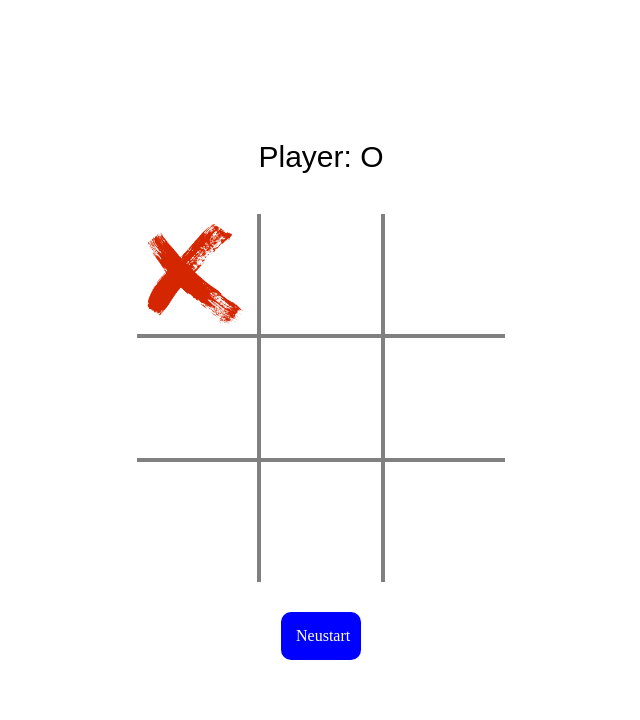
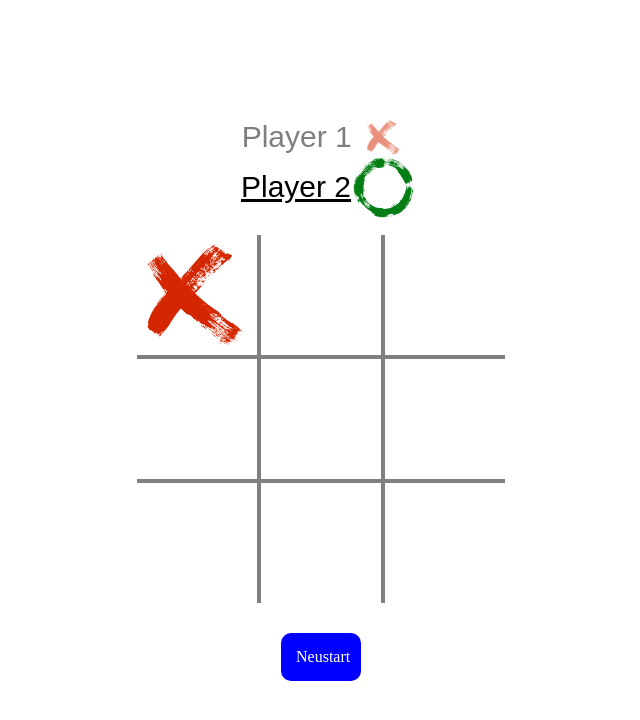
Before and after one commit to BastianHarttung/Tic-Tac-Toe, a plain HTML site: page index.html in a window 1280 px wide. Both pictures are taken after a click on the element 517 px from the left and 275 px from the top of the page. Shown: the whole page, without its empty margins (319-959 px from the left). Drawn offline with Linux system fonts and the light colour scheme.

Commit message:
player show

```diff
--- a/index.html
+++ b/index.html
@@ -13,7 +13,14 @@
 
     <div id="Game" class="game">
 
-        <div class="player">Player: <span id="Player"></span></div>
+        <div class="player-container">
+            <div id="Player1-container" class="player">
+                <span id="Player1">Player 1 </span><img src="./img/X.png">
+            </div>
+            <div id="Player2-container" class="player">
+                <span id="Player2">Player 2 </span><img src="./img/O.png">
+            </div>
+        </div>
 
         <table>
             <tr>
--- a/script.js
+++ b/script.js
@@ -1,10 +1,15 @@
 let fields = [];
 let player = 'X';
+let winner;
 
 function startGame(){
+    winner = undefined;
     player = 'X';
     fields = [];
-    document.getElementById('Player').innerHTML = player;
+
+    document.getElementById('Player1-container').classList.add('active');
+    document.getElementById('Player2-container').classList.remove('active');
+
     cleanField();
     draw();
 
@@ -22,11 +27,13 @@ function fillShape(id){
 
     if (player == 'X') {
         fields[id] = 'X';
-        document.getElementById('Player').innerHTML = 'O';
+        document.getElementById('Player2-container').classList.add('active');
+        document.getElementById('Player1-container').classList.remove('active');
         player = 'O';
     }else if (player =='O'){
         fields[id] = 'O';
-        document.getElementById('Player').innerHTML = 'X';
+        document.getElementById('Player1-container').classList.add('active');
+        document.getElementById('Player2-container').classList.remove('active');
         player = 'X';
     }
 
@@ -46,33 +53,31 @@ function draw(){
 };
 
 function checkForWin(){
-    let winner;
-
     /* Horizontal */
-    if(fields[0] == fields[1] && fields[1] == fields[2]){
+    if(fields[0] == fields[1] && fields[1] == fields[2] && fields[0]){
         winner = fields[0];
     }
-    else if(fields[3] == fields[4] && fields[4] == fields[5]){
+    if(fields[3] == fields[4] && fields[4] == fields[5] && fields[3]){
         winner = fields[3];
     }
-    else if(fields[6] == fields[7] && fields[7] == fields[8]){
+    if(fields[6] == fields[7] && fields[7] == fields[8] && fields[6]){
         winner = fields[6];
     }
     /* Vertikal */
-    else if(fields[0] == fields[3] && fields[3] == fields[6]){
+    if(fields[0] == fields[3] && fields[3] == fields[6] && fields[0]){
         winner = fields[0];
     }
-    else if(fields[1] == fields[4] && fields[4] == fields[7]){
+    if(fields[1] == fields[4] && fields[4] == fields[7] && fields[1]){
         winner = fields[1];
     }
-    else if(fields[2] == fields[5] && fields[5] == fields[8]){
+    if(fields[2] == fields[5] && fields[5] == fields[8] && fields[2]){
         winner = fields[2];
     }
     /* Diagonal */
-    else if(fields[0] == fields[4] && fields[4] == fields[8]){
+    if(fields[0] == fields[4] && fields[4] == fields[8] && fields[0]){
         winner = fields[0];
     }
-    else if(fields[2] == fields[4] && fields[4] == fields[6]){
+    if(fields[2] == fields[4] && fields[4] == fields[6] && fields[2]){
         winner = fields[2];
     }
 
@@ -83,7 +88,7 @@ function checkForWin(){
 
 function winAlert(winner){
     setTimeout(function(){
-        alert('Gewonnen: Player '+winner)
+        alert('Gewonnen: Player '+winner);
         startGame();
     }, 30);
 
--- a/style.css
+++ b/style.css
@@ -16,13 +16,36 @@ body{
     justify-content: center;
     align-items: center;
 }
+.active{
+    text-decoration: underline;
+    opacity: 1 !important;
+}
+.active img{
+    transform: scale(1.70);
+}
 
+/* Show Player */
+.player-container{
+    margin-bottom: 30px;
+}
+.player-container img{
+    height: 35px;
+    margin-left: 15px;
+    transition: transform 300ms ease-in-out;
+
+}
 .player{
     font-family: Arial, Helvetica, sans-serif;
     font-size: 30px;
-    margin-bottom: 40px;
     text-align: center;
+    margin-bottom: 15px;
+    display: flex;
+    justify-content: center;
+    align-items: center;
+    opacity: 0.5;
 }
+
+/* Gamefield */
 tr{
     width: 300px;
 
@@ -67,6 +90,7 @@ table img{
     top: 10px;
 }
 
+/* Button Neustart */
 .btn-start{
     background-color: blue;
     color: white;
```
